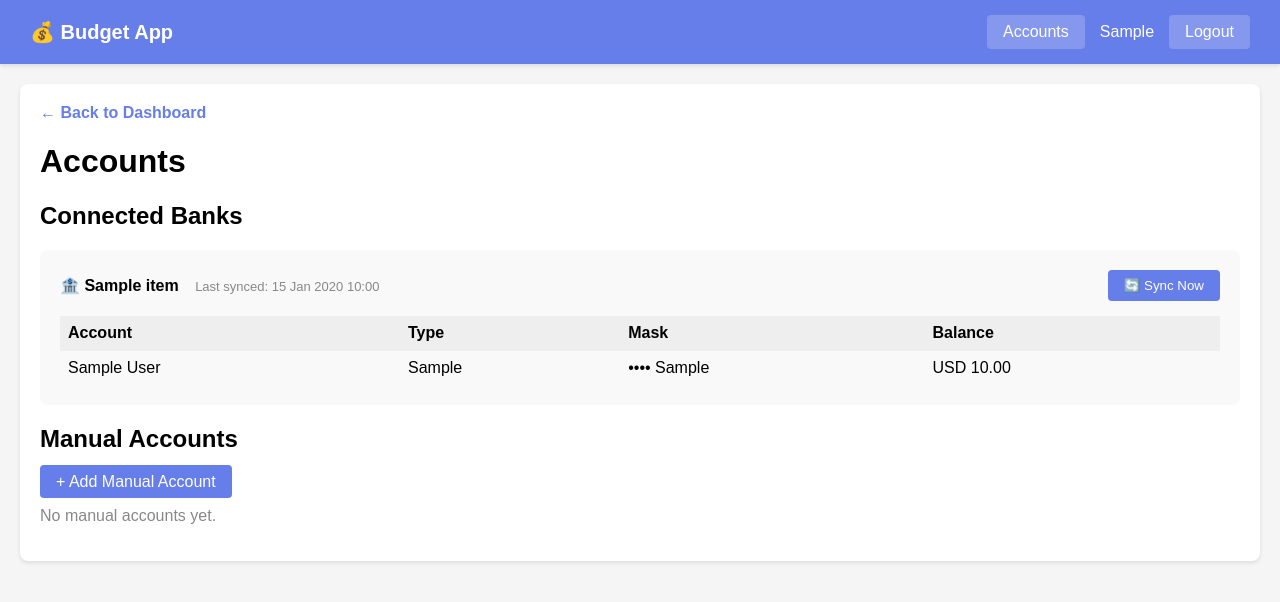
After one commit to boyanboyan87-netizen/budget-app, a Flask app: page /accounts in a window 1280 px wide. The commit adds this page. Shown: the top 602 px of the page. Run offline with Flask 3, Linux system fonts and the light colour scheme; a user stored in the database is signed in; tables that the repository leaves empty hold one stand-in row (values such as "Sample post").

Commit message:
Add accounts management functionality, including account creation and editing, integrate with Plaid for automatic account syncing, and update transaction upload process to support account selection.

```diff
--- a/app.py
+++ b/app.py
@@ -13,6 +13,7 @@ from auth import auth_bp, init_oauth
 from blueprints.main import main_bp
 from blueprints.transactions import transactions_bp
 from blueprints.plaid import plaid_bp
+from blueprints.accounts import accounts_bp
 
 load_dotenv()
 
@@ -70,6 +71,7 @@ def create_app(config_override: dict | None = None) -> Flask:
     app.register_blueprint(main_bp)
     app.register_blueprint(transactions_bp)
     app.register_blueprint(plaid_bp)
+    app.register_blueprint(accounts_bp)
 
     with app.app_context():
         db.create_all()
--- /dev/null
+++ b/blueprints/accounts.py
@@ -0,0 +1,73 @@
+from flask import Blueprint, render_template, request, redirect, url_for, flash
+from flask_login import login_required, current_user
+from models import db, Account, PlaidItem
+
+accounts_bp = Blueprint('accounts', __name__)
+
+
+@accounts_bp.route("/accounts")
+@login_required
+def accounts():
+    # Automatic accounts: grouped by bank (PlaidItem), includes balance + sync
+    items = PlaidItem.query.filter_by(user_id=current_user.id).all()
+
+    # Manual accounts: user-created, no Plaid connection
+    manual_accounts = Account.query.filter_by(
+        user_id=current_user.id,
+        account_type='manual',
+        status='active'
+    ).all()
+
+    return render_template("accounts.html", items=items, manual_accounts=manual_accounts)
+
+
+@accounts_bp.route("/accounts/new", methods=["GET", "POST"])
+@login_required
+def new_account():
+    if request.method == "GET":
+        return render_template("account_form.html")
+
+    # Parse invert_amounts: "true" → True, "false" → False, "" → None
+    raw = request.form.get("invert_amounts")
+    invert = True if raw == "true" else (False if raw == "false" else None)
+
+    account = Account(
+        user_id=current_user.id,
+        name=request.form.get("name"),
+        currency=request.form.get("currency", "GBP"),
+        invert_amounts=invert,
+        account_type='manual',
+        status='active',
+    )
+    db.session.add(account)
+    db.session.commit()
+
+    flash(f"Account '{account.name}' created.", "success")
+    return redirect(url_for("accounts.accounts"))
+
+
+@accounts_bp.route("/accounts/<int:id>/edit", methods=["GET", "POST"])
+@login_required
+def edit_account(id):
+    # Fetch account — verify it belongs to current user and is manual
+    account = Account.query.filter_by(
+        id=id,
+        user_id=current_user.id,
+        account_type='manual'
+    ).first_or_404()
+
+    if request.method == "GET":
+        return render_template("account_form.html", account=account)
+
+    # Parse invert_amounts: "true" → True, "false" → False, "" → None
+    raw = request.form.get("invert_amounts")
+    invert = True if raw == "true" else (False if raw == "false" else None)
+
+    account.name = request.form.get("name")
+    account.currency = request.form.get("currency", "GBP")
+    account.invert_amounts = invert
+
+    db.session.commit()
+
+    flash(f"Account '{account.name}' updated.", "success")
+    return redirect(url_for("accounts.accounts"))
--- a/blueprints/plaid.py
+++ b/blueprints/plaid.py
@@ -38,7 +38,7 @@ def plaid_exchange():
     for acct in data.get("accounts", []):
         account = Account(
             user_id=current_user.id,
-            item_id=item.id,
+            plaid_item_id=item.id,
             plaid_account_id=acct["id"],
             name=acct["name"],
             mask=acct.get("mask"),
@@ -82,7 +82,6 @@ def plaid_sync():
                     snapshot = AccountBalance(
                         account_id=db_id,
                         current_balance=b['current'],
-                        currency=b['currency'],
                         recorded_at=datetime.utcnow(),
                     )
                     db.session.add(snapshot)
--- a/models.py
+++ b/models.py
@@ -171,7 +171,7 @@ class Account(db.Model):
 
     # Plaid-specific (null for manual accounts)
     plaid_account_id = db.Column(db.String(100), nullable=True)  # Plaid's string ID
-    item_id = db.Column(db.Integer, db.ForeignKey('plaid_item.id'), nullable=True)
+    plaid_item_id = db.Column(db.Integer, db.ForeignKey('plaid_item.id'), nullable=True)
     mask = db.Column(db.String(10), nullable=True)
     subtype = db.Column(db.String(50), nullable=True)  # e.g. 'depository', 'credit'
     invert_amounts = db.Column(db.Boolean, nullable=True)  # True=flip amount signs on import, None=unknown
@@ -208,5 +208,4 @@ class AccountBalance(db.Model):
         index=True,
     )
     current_balance = db.Column(db.Numeric(12, 2), nullable=False)
-    currency = db.Column(db.String(10), nullable=False, default='GBP')
     recorded_at = db.Column(db.DateTime, nullable=False, default=datetime.utcnow)
--- /dev/null
+++ b/templates/accounts.html
@@ -0,0 +1,102 @@
+{% extends "base.html" %}
+{% block title %}Accounts - Budget App{% endblock %}
+
+{% block content %}
+<div style="margin-bottom: 20px;">
+  <a href="{{ url_for('main.home') }}" style="text-decoration: none; color: #667eea; font-weight: bold;">← Back to Dashboard</a>
+</div>
+
+<h1>Accounts</h1>
+
+<!-- ── Automatic accounts (Plaid) ── -->
+<h2>Connected Banks</h2>
+{% if items %}
+  {% for item in items %}
+    <div style="background: #f9f9f9; border-radius: 8px; padding: 20px; margin-bottom: 20px;">
+      <div style="display: flex; justify-content: space-between; align-items: center;">
+        <div>
+          <strong>🏦 {{ item.institution_name }}</strong>
+          <span style="color: #888; font-size: 13px; margin-left: 12px;">
+            Last synced: {{ item.last_synced_at.strftime('%d %b %Y %H:%M') if item.last_synced_at else 'Never' }}
+          </span>
+        </div>
+        <form action="/plaid/sync" method="post">
+          <input type="hidden" name="item_id" value="{{ item.id }}">
+          <button type="submit" style="background: #667eea; color: white; border: none; padding: 8px 16px; border-radius: 4px; cursor: pointer;">
+            🔄 Sync Now
+          </button>
+        </form>
+      </div>
+      {% if item.accounts %}
+        <table style="width: 100%; border-collapse: collapse; margin-top: 15px;">
+          <thead>
+            <tr style="background: #eee;">
+              <th style="padding: 8px; text-align: left;">Account</th>
+              <th style="padding: 8px; text-align: left;">Type</th>
+              <th style="padding: 8px; text-align: left;">Mask</th>
+              <th style="padding: 8px; text-align: left;">Balance</th>
+            </tr>
+          </thead>
+          <tbody>
+            {% for acct in item.accounts %}
+              <tr style="border-top: 1px solid #eee;">
+                <td style="padding: 8px;">{{ acct.name }}</td>
+                <td style="padding: 8px;">{{ acct.subtype }}</td>
+                <td style="padding: 8px;">•••• {{ acct.mask }}</td>
+                <td style="padding: 8px;">
+                  {% if acct.latest_balance %}
+                    {{ acct.currency }} {{ "%.2f"|format(acct.latest_balance.current_balance|float) }}
+                  {% else %}—{% endif %}
+                </td>
+              </tr>
+            {% endfor %}
+          </tbody>
+        </table>
+      {% endif %}
+    </div>
+  {% endfor %}
+{% else %}
+  <p>No banks connected. <a href="{{ url_for('plaid.plaid_connect') }}">Connect a bank</a></p>
+{% endif %}
+
+<!-- ── Manual accounts ── -->
+<h2>Manual Accounts</h2>
+<div style="margin-bottom: 15px;">
+  <a href="{{ url_for('accounts.new_account') }}" style="background: #667eea; color: white; padding: 8px 16px; border-radius: 4px; text-decoration: none;">+ Add Manual Account</a>
+</div>
+{% if manual_accounts %}
+  <table style="width: 100%; border-collapse: collapse;">
+    <thead>
+      <tr style="background: #eee;">
+        <th style="padding: 8px; text-align: left;">Name</th>
+        <th style="padding: 8px; text-align: left;">Currency</th>
+        <th style="padding: 8px; text-align: left;">Expenses shown as</th>
+        <th style="padding: 8px; text-align: left;">Actions</th>
+      </tr>
+    </thead>
+    <tbody>
+      {% for acct in manual_accounts %}
+        <tr style="border-top: 1px solid #eee;">
+          <td style="padding: 8px;">{{ acct.name }}</td>
+          <td style="padding: 8px;">{{ acct.currency }}</td>
+          <td style="padding: 8px;">
+            {% if acct.invert_amounts == true %}
+              Negative (e.g. -50.00)
+            {% elif acct.invert_amounts == false %}
+              Positive (e.g. 50.00)
+            {% else %}
+              Unknown
+            {% endif %}
+          </td>
+          <td style="padding: 8px;">
+            <a href="{{ url_for('accounts.edit_account', id=acct.id) }}">Edit</a>
+          </td>
+        </tr>
+      {% endfor %}
+    </tbody>
+  </table>
+{% else %}
+  <p style="color: #888;">No manual accounts yet.</p>
+{% endif %}
+
+{% endblock %}
--- a/templates/base.html
+++ b/templates/base.html
@@ -4,6 +4,8 @@
     <meta charset="UTF-8">
     <meta name="viewport" content="width=device-width, initial-scale=1.0">
     <title>{% block title %}Budget App{% endblock %}</title>
+
+    <!-- #### GLOBAL STYLES #### -->
     <style>
         body {
             font-family: Arial, sans-serif;
@@ -43,30 +45,42 @@
             border-radius: 8px;
             box-shadow: 0 2px 4px rgba(0,0,0,0.1);
         }
+
+        /* #### FLASH MESSAGES #### */
         .flash-messages { margin-bottom: 20px; }
         .flash {
             padding: 12px;
             border-radius: 4px;
             margin-bottom: 10px;
         }
-        .flash.error { background: #fee; color: #c00; border-left: 4px solid #c00; }
+        .flash.error   { background: #fee; color: #c00; border-left: 4px solid #c00; }
         .flash.success { background: #efe; color: #060; border-left: 4px solid #060; }
-        .flash.info { background: #eef; color: #006; border-left: 4px solid #006; }
+        .flash.info    { background: #eef; color: #006; border-left: 4px solid #006; }
+        .flash.danger  { background: #fee; color: #c00; border-left: 4px solid #c00; }
     </style>
+
+    <!-- #### PAGE-SPECIFIC HEAD (styles, scripts) #### -->
     {% block extra_head %}{% endblock %}
 </head>
 <body>
+
+    <!-- #### NAV BAR #### -->
     <div class="nav">
         <h1>💰 Budget App</h1>
         {% if current_user.is_authenticated %}
         <div class="user-info">
+            <!-- #### NAV LINKS #### -->
+            <a href="{{ url_for('accounts.accounts') }}">Accounts</a>
             <span>{{ current_user.first_name or current_user.email }}</span>
             <a href="{{ url_for('auth.logout') }}">Logout</a>
         </div>
         {% endif %}
     </div>
 
+    <!-- #### PAGE CONTENT #### -->
     <div class="container">
+
+        <!-- #### FLASH MESSAGES #### -->
         {% with messages = get_flashed_messages(with_categories=true) %}
             {% if messages %}
                 <div class="flash-messages">
@@ -79,5 +93,6 @@
 
         {% block content %}{% endblock %}
     </div>
+
 </body>
 </html>
--- a/templates/plaid_accounts.html
+++ b/templates/plaid_accounts.html
@@ -55,7 +55,7 @@
                 <td style="padding: 8px; color: #666;">•••• {{ acct.mask }}</td>
                 <td style="padding: 8px; text-align: right;">
                   {% if acct.latest_balance %}
-                    {{ acct.latest_balance.currency }} {{ "%.2f"|format(acct.latest_balance.current_balance|float) }}
+                    {{ acct.currency }} {{ "%.2f"|format(acct.latest_balance.current_balance|float) }}
                   {% else %}
                     —
                   {% endif %}
--- a/templates/review_last_upload.html
+++ b/templates/review_last_upload.html
@@ -33,7 +33,7 @@
           <select name="category_{{ tx.id }}" aria-label="Category for {{ tx.description }}">
             <option value="">Uncategorised</option>
             {% for name in category_names %}
-              <option value="{{ name }}" {% if tx.category == name %}selected{% endif %}>
+              <option value="{{ name }}" {% if tx.category_obj and tx.category_obj.name == name %}selected{% endif %}>
                 {{ name }}
               </option>
             {% endfor %}
```
Also changed, not shown: CLAUDE.md (+1 -0 lines), blueprints/transactions.py (+16 -8 lines), helpers.py (+4 -20 lines), parsers.py (+23 -80 lines), templates/account_form.html (added, +51 -0 lines), templates/upload.html (+20 -9 lines), README.txt.
